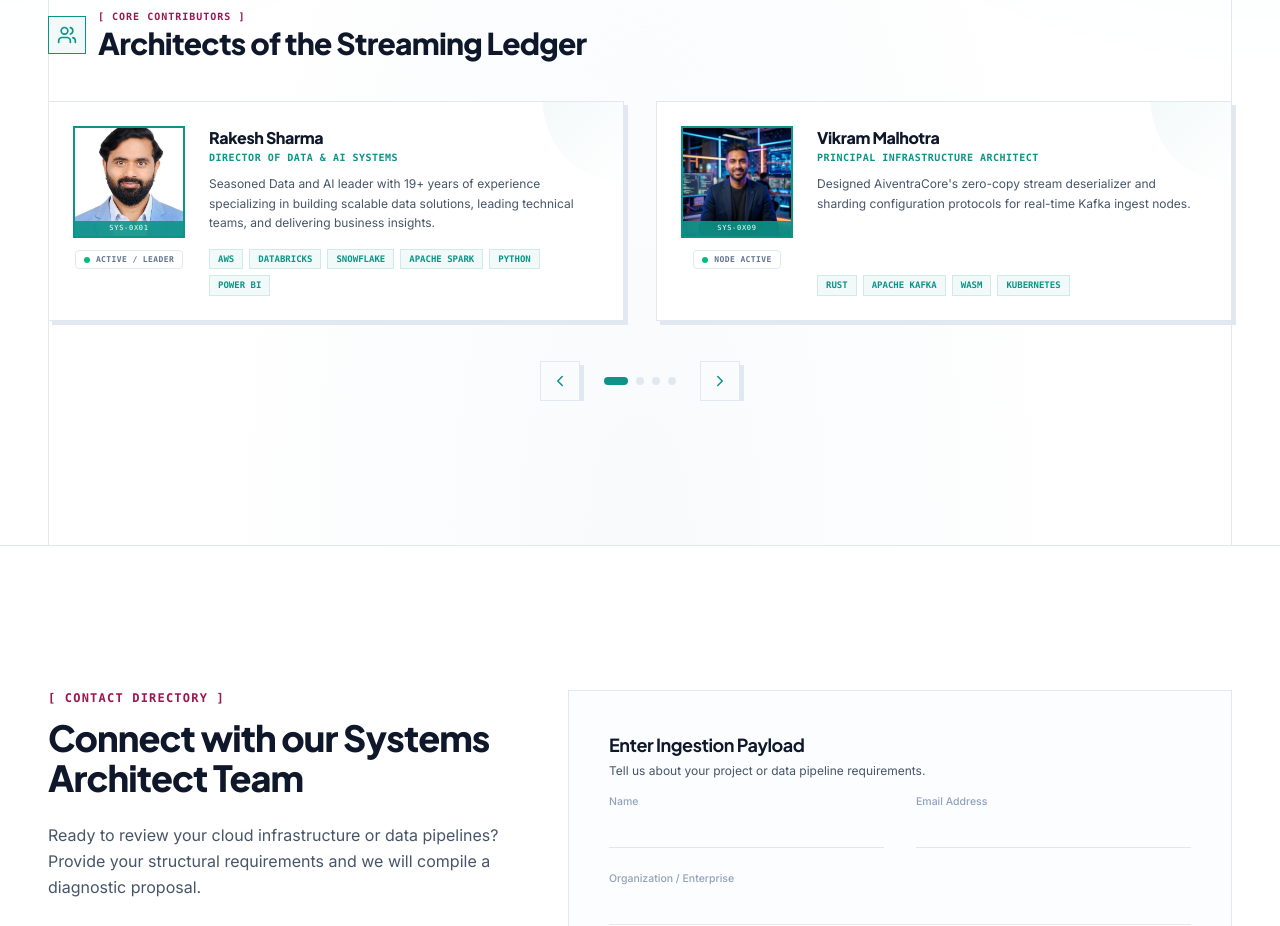
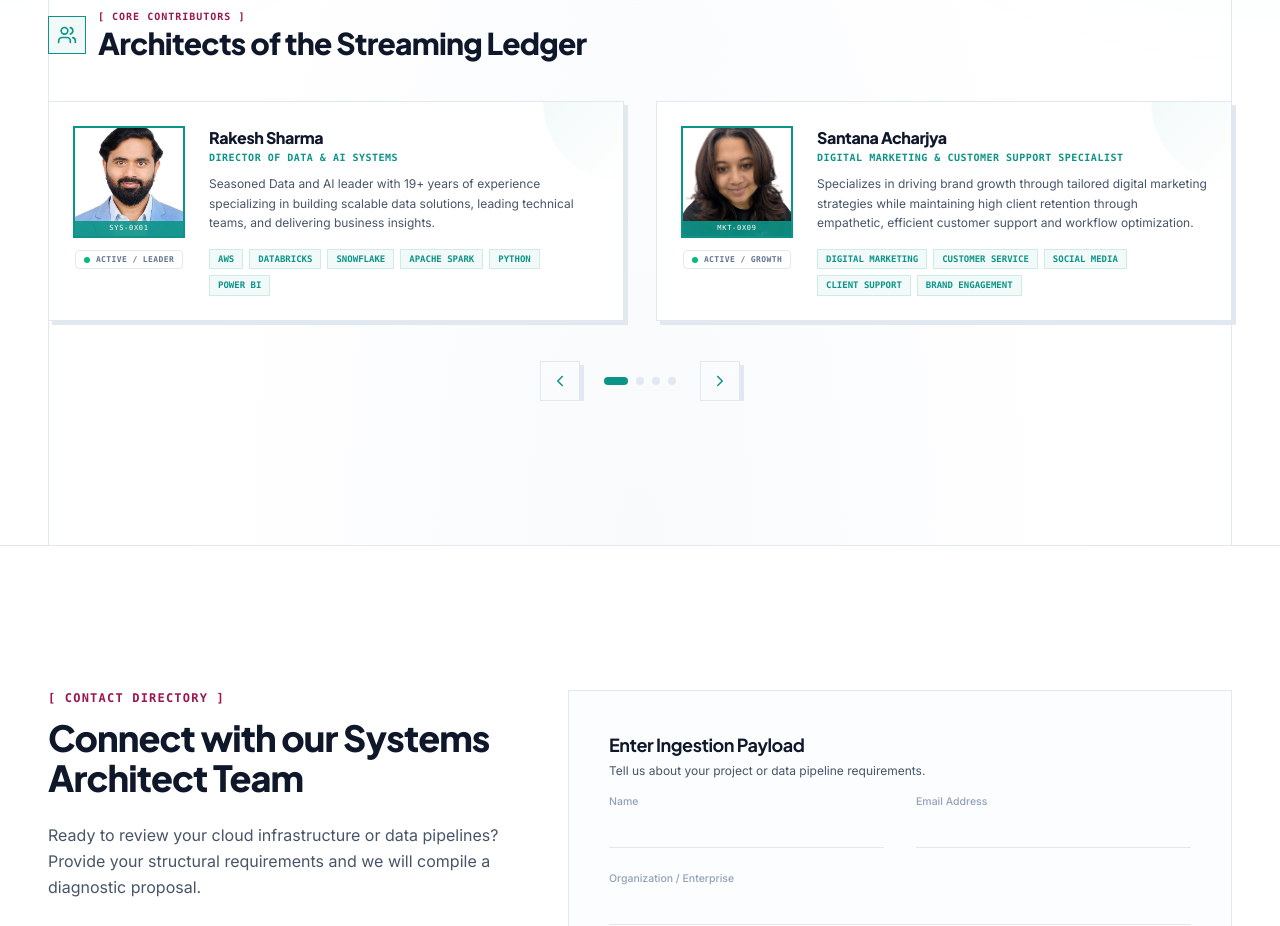
Before and after one commit to aiventracore-wq/AiventraCore, a React (Vite) app in the folder client/: page / in a window 1280 px wide. Shown: the part 3540-4466 px from the top of the page. Built offline with nearby package versions, Linux system fonts and the light colour scheme.

Commit message:
Replace Vikram Malhotra profile with Santana Acharjya profile

```diff
--- a/client/src/components/sections/About.tsx
+++ b/client/src/components/sections/About.tsx
@@ -1,7 +1,7 @@
 import { useState, useEffect } from 'react';
 import { Layers, Database, Cpu, CheckSquare, Play, RefreshCw, Terminal, CheckCircle2, Users, ChevronLeft, ChevronRight } from 'lucide-react';
 import rakesh from '../../assets/rakesh.jpg';
-import devVikram from '../../assets/dev_vikram.png';
+import santana from '../../assets/santana.png';
 import devSarah from '../../assets/dev_sarah.png';
 import devElena from '../../assets/dev_elena.png';
 import devMarcus from '../../assets/dev_marcus.png';
@@ -40,13 +40,13 @@ export const About: React.FC = () => {
       skills: ['AWS', 'Databricks', 'Snowflake', 'Apache Spark', 'Python', 'Power BI']
     },
     {
-      name: 'Vikram Malhotra',
-      role: 'Principal Infrastructure Architect',
-      id: 'SYS-0x09',
-      image: devVikram,
-      status: 'Node Active',
-      bio: "Designed AiventraCore's zero-copy stream deserializer and sharding configuration protocols for real-time Kafka ingest nodes.",
-      skills: ['Rust', 'Apache Kafka', 'Wasm', 'Kubernetes']
+      name: 'Santana Acharjya',
+      role: 'Digital Marketing & Customer Support Specialist',
+      id: 'MKT-0x09',
+      image: santana,
+      status: 'Active / Growth',
+      bio: 'Specializes in driving brand growth through tailored digital marketing strategies while maintaining high client retention through empathetic, efficient customer support and workflow optimization.',
+      skills: ['Digital Marketing', 'Customer Service', 'Social Media', 'Client Support', 'Brand Engagement']
     },
     {
       name: 'Sarah Chen',
```
Also changed, not shown: client/src/assets/santana.png (added).
